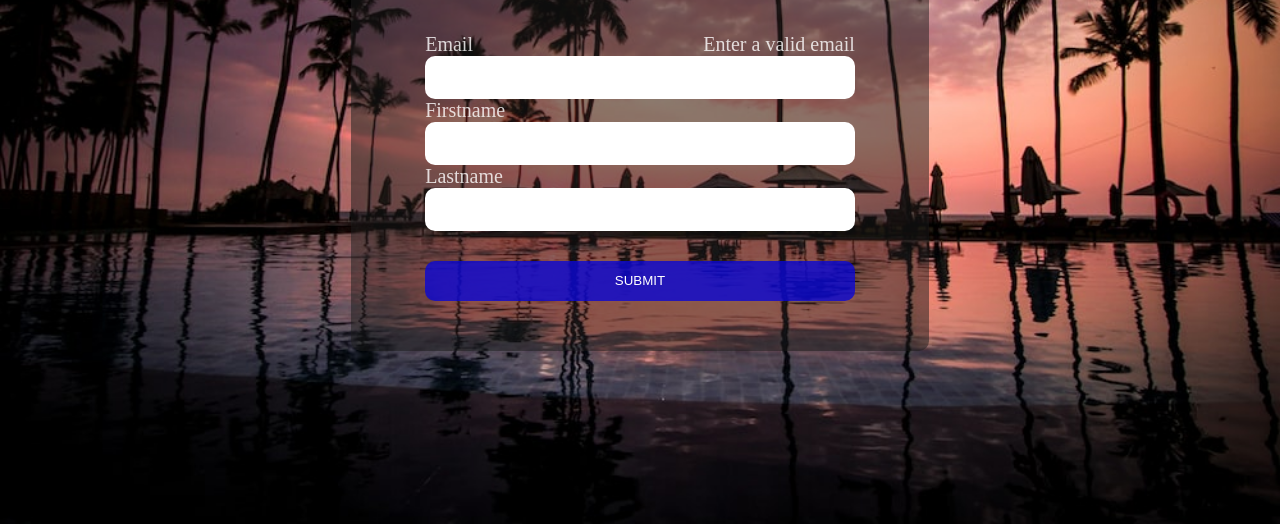
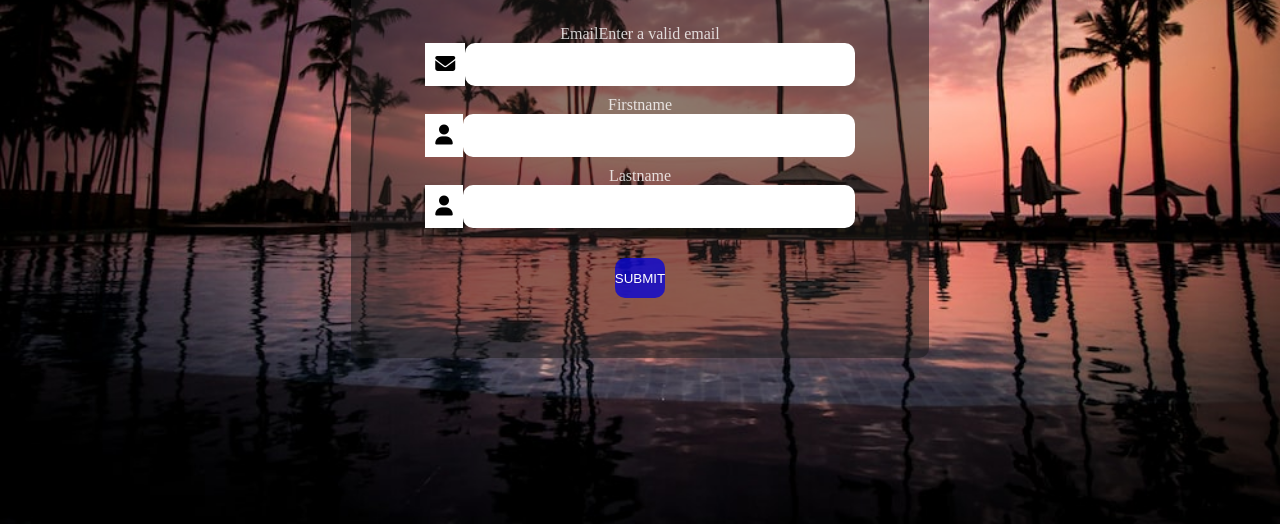
Before and after one commit to jjybaliguat/js-form-validation, a plain HTML site: page index.html in a window 1280 px wide. Shown: the part 276-800 px from the top of the page. Drawn offline with Linux system fonts and the light colour scheme; a web font is replaced by a local one.

Commit message:
finishing the design

```diff
--- a/index.html
+++ b/index.html
@@ -5,6 +5,7 @@
     <meta http-equiv="X-UA-Compatible" content="IE=edge">
     <meta name="viewport" content="width=device-width, initial-scale=1.0">
     <link rel="stylesheet" href="https://fonts.googleapis.com/css?family=Trirong">
+    <script src="https://kit.fontawesome.com/2e740f7b92.js" crossorigin="anonymous"></script>
     <link rel="stylesheet" href="style.css">
     <title>Form Validation</title>
 </head>
@@ -12,18 +13,21 @@
     <div class="containier">
         <form action="" class="myform" autocomplete="off">
             <h1>Simple Javascript Form Validation</h1>
+            <label>Email<span>Enter a valid email</span></label>
             <div class="input-group">
-                    <label>Email<span>Enter a valid email</span></label>
+                <span class="input-icon"><i class="fa-solid fa-envelope"></i></span>
                 <input type="email" class="input-field" name="email">
                 <small class="error"></small>
             </div>
+            <label>Firstname</label>
             <div class="input-group">
-                    <label>Firstname</label>
+                <span class="input-icon"><i class="fa-solid fa-user"></i></span>
                 <input type="text" class="input-field" name="fname">
                 <small class="error"></small>
             </div>
+            <label>Lastname</label>
             <div class="input-group">
-                    <label>Lastname</label>
+                <span class="input-icon"><i class="fa-solid fa-user"></i></span>
                 <input type="text" class="input-field" name="lname">
                 <small class="error"></small>
             </div>
--- a/style.css
+++ b/style.css
@@ -33,15 +33,22 @@ form h1{
 }
 .input-group{
     display: flex;
-    flex-direction: column;
+    justify-content: center;
+    align-items: center;
     width: 90%;
     font-size: 20px;
+    margin-bottom: 10px;
 }
 .input-field{
     width: 100%;
     border-radius: 10px;
     border: none;
     font-size: 20px;
+    padding: 10px;
+}
+.input-icon{
+    background-color: white;
+    color: black;
     padding: 10px;
 }
 label{
@@ -55,7 +62,7 @@ input[type="submit"]{
     background-color: rgba(10, 7, 212, .8);
     border: none;
     border-radius: 10px;
-    margin-top: 30px;
+    margin-top: 20px;
 }
 input[type="submit"]:hover{
     background-color: rgb(10, 7, 212);
```
Lines whose indentation alone changed are shown as unchanged.
